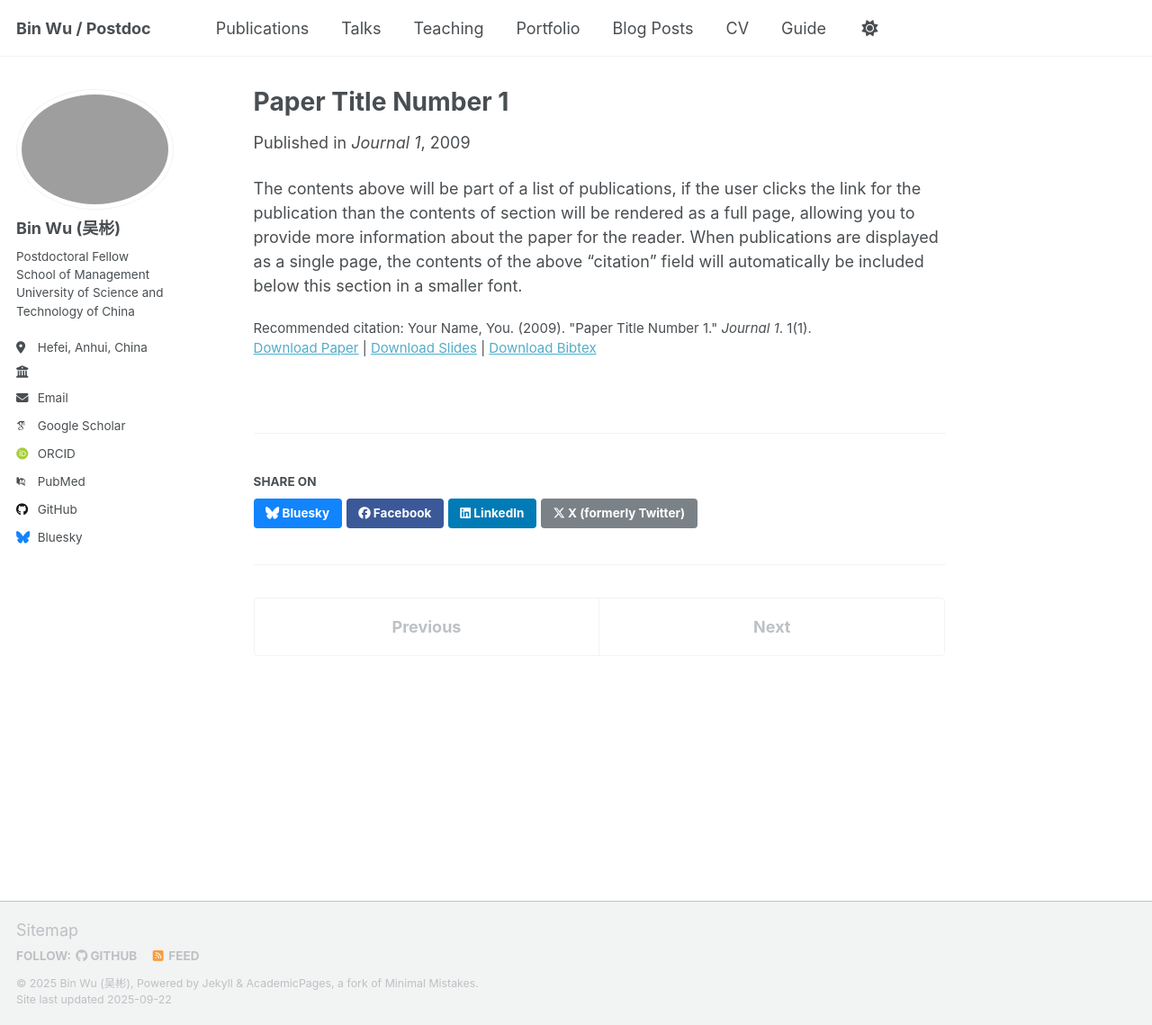
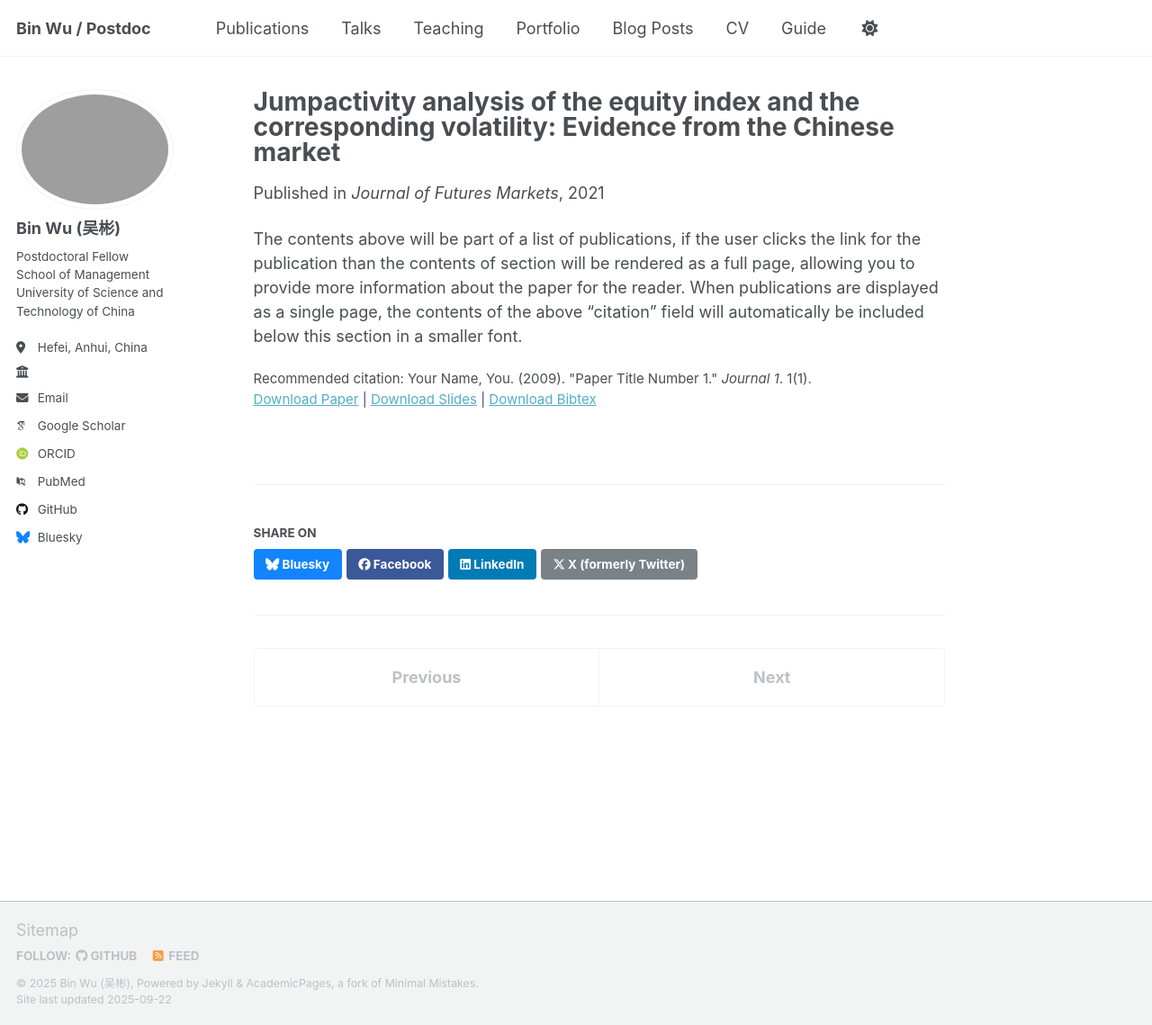
Before and after one commit to BinWu58/BinWu.github.io, a Jekyll site: the page built from _publications/2009-10-01-paper-title-number-1.md, in a window 1280 px wide and 1139 px high. Shown: the whole window at 90% size. Built offline with Jekyll 4.4.1, drawn with Linux system fonts in a browser that asks for light colours; some web fonts are replaced; a script that is not in the unit is left out.

Commit message:
2009-10-01-paper-title-number-1.md

```diff
--- a/_publications/2009-10-01-paper-title-number-1.md
+++ b/_publications/2009-10-01-paper-title-number-1.md
@@ -1,11 +1,11 @@
 ---
-title: "Paper Title Number 1"
+title: "Jumpactivity analysis of the equity index and the corresponding volatility: Evidence from the Chinese market"
 collection: publications
 category: manuscripts
 permalink: /publication/2009-10-01-paper-title-number-1
-excerpt: 'This paper is about the number 1. The number 2 is left for future work.'
-date: 2009-10-01
-venue: 'Journal 1'
+excerpt: 'This study explores jump behavior in the Chinese stock market.'
+date: 2021-4-19
+venue: 'Journal of Futures Markets'
 slidesurl: 'http://academicpages.github.io/files/slides1.pdf'
 paperurl: 'http://academicpages.github.io/files/paper1.pdf'
 bibtexurl: 'http://academicpages.github.io/files/bibtex1.bib'
```
